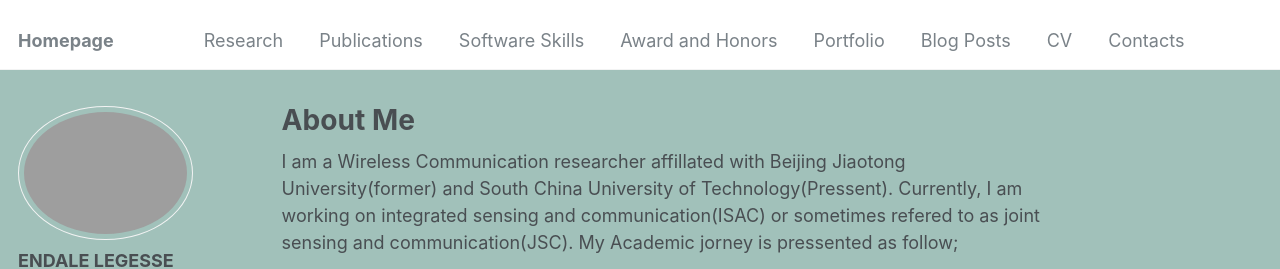
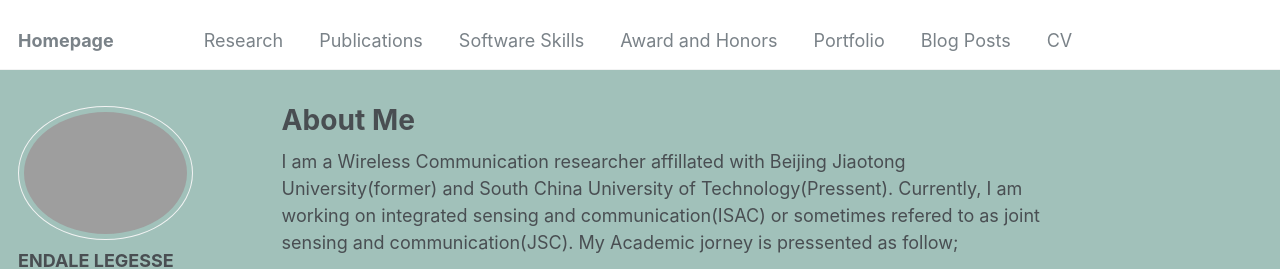
Before and after one commit to endalelegesse/endalelegesse.github.io, a Jekyll site: the page built from _pages/about.md, in a window 1280 px wide. Shown: the top 269 px of the page. Built offline with Jekyll 4.4.1, drawn with Linux system fonts in a browser that asks for light colours; some web fonts are replaced.

Commit message:
change s

```diff
--- a/_data/navigation.yml
+++ b/_data/navigation.yml
@@ -20,6 +20,3 @@ main:
 
   - title: "CV"
     url: /cv/
-
-  - title: "Contacts"
-    url: /contact/
```
